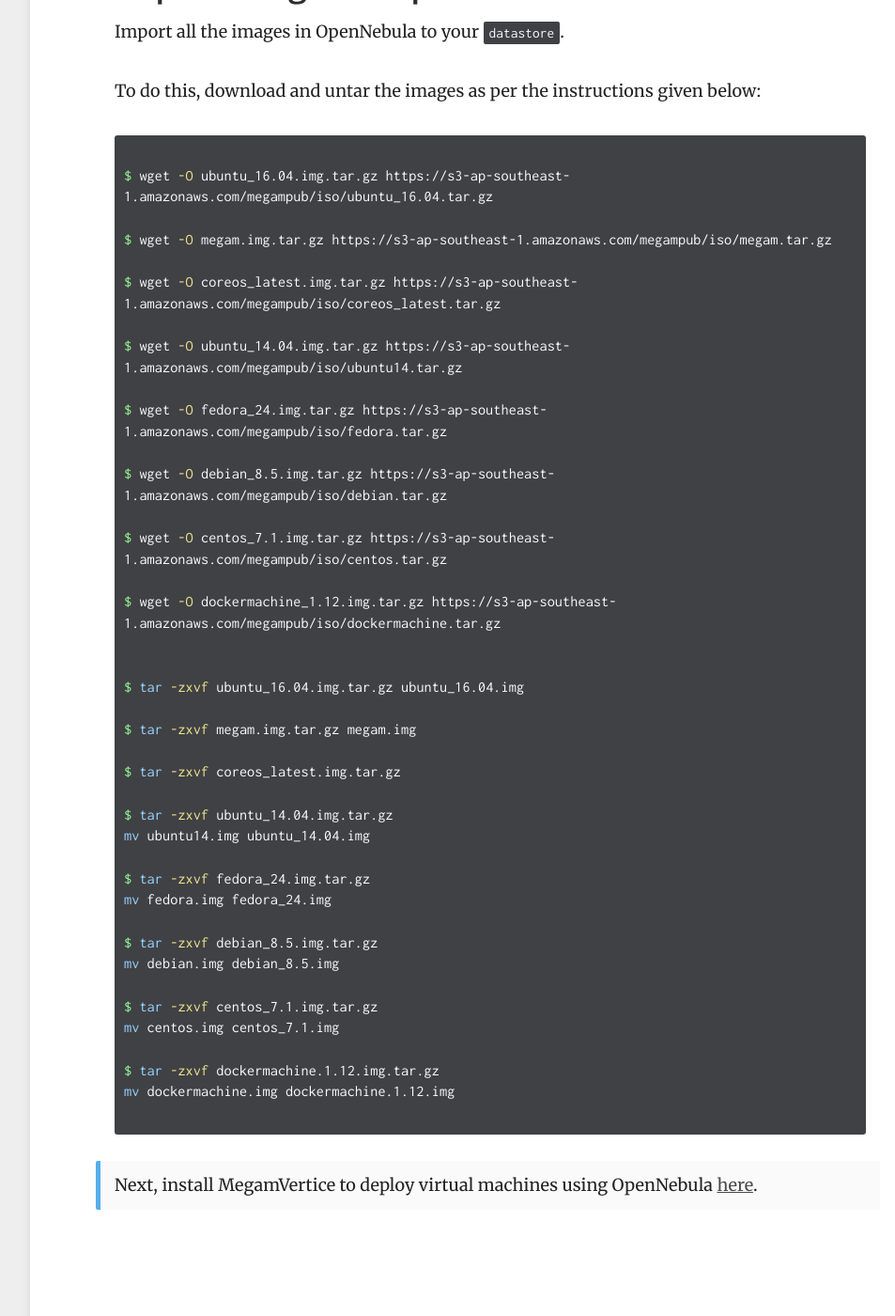
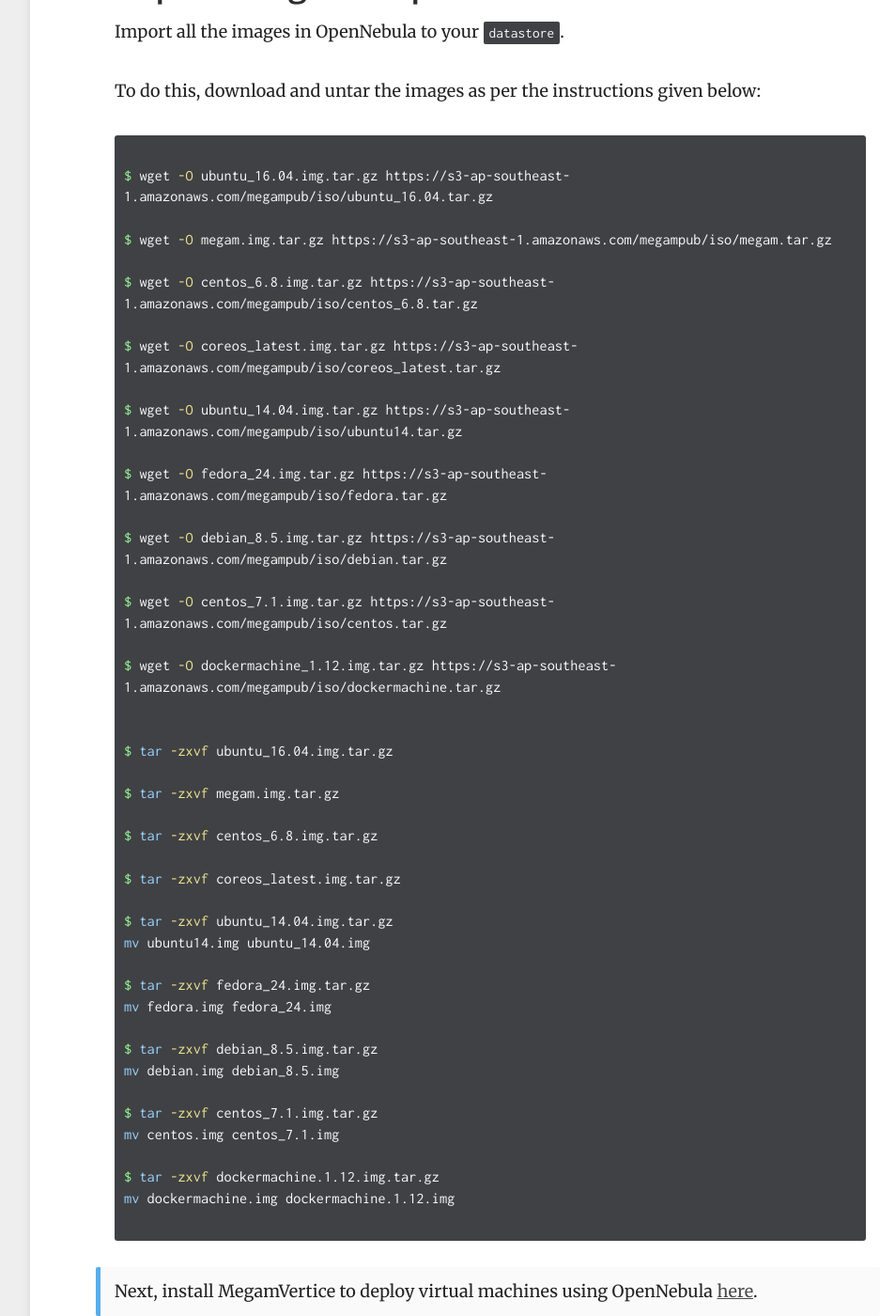
Before and after one commit to megamsys/docs.megam.io, a Jekyll site: the page built from _installation/prequisites.md, in a window 1280 px wide and 1400 px high, scrolled down 870 px. Shown: the whole window at 94% size, without its empty margins (268-1221 px from the left). Built offline with Jekyll 4.4.1, drawn with Linux system fonts in a browser that asks for light colours.

Commit message:
centos_6.8 iso added

```diff
--- a/_installation/prequisites.md
+++ b/_installation/prequisites.md
@@ -34,6 +34,8 @@
 
 $ wget -O megam.img.tar.gz https://s3-ap-southeast-1.amazonaws.com/megampub/iso/megam.tar.gz
 
+$ wget -O centos_6.8.img.tar.gz https://s3-ap-southeast-1.amazonaws.com/megampub/iso/centos_6.8.tar.gz
+
 $ wget -O coreos_latest.img.tar.gz https://s3-ap-southeast-1.amazonaws.com/megampub/iso/coreos_latest.tar.gz
 
 $ wget -O ubuntu_14.04.img.tar.gz https://s3-ap-southeast-1.amazonaws.com/megampub/iso/ubuntu14.tar.gz
@@ -47,9 +49,11 @@
 $ wget -O dockermachine_1.12.img.tar.gz https://s3-ap-southeast-1.amazonaws.com/megampub/iso/dockermachine.tar.gz
 
 
-$ tar -zxvf ubuntu_16.04.img.tar.gz ubuntu_16.04.img
+$ tar -zxvf ubuntu_16.04.img.tar.gz
 
-$ tar -zxvf megam.img.tar.gz megam.img
+$ tar -zxvf megam.img.tar.gz
+
+$ tar -zxvf centos_6.8.img.tar.gz
 
 $ tar -zxvf coreos_latest.img.tar.gz
 
```
